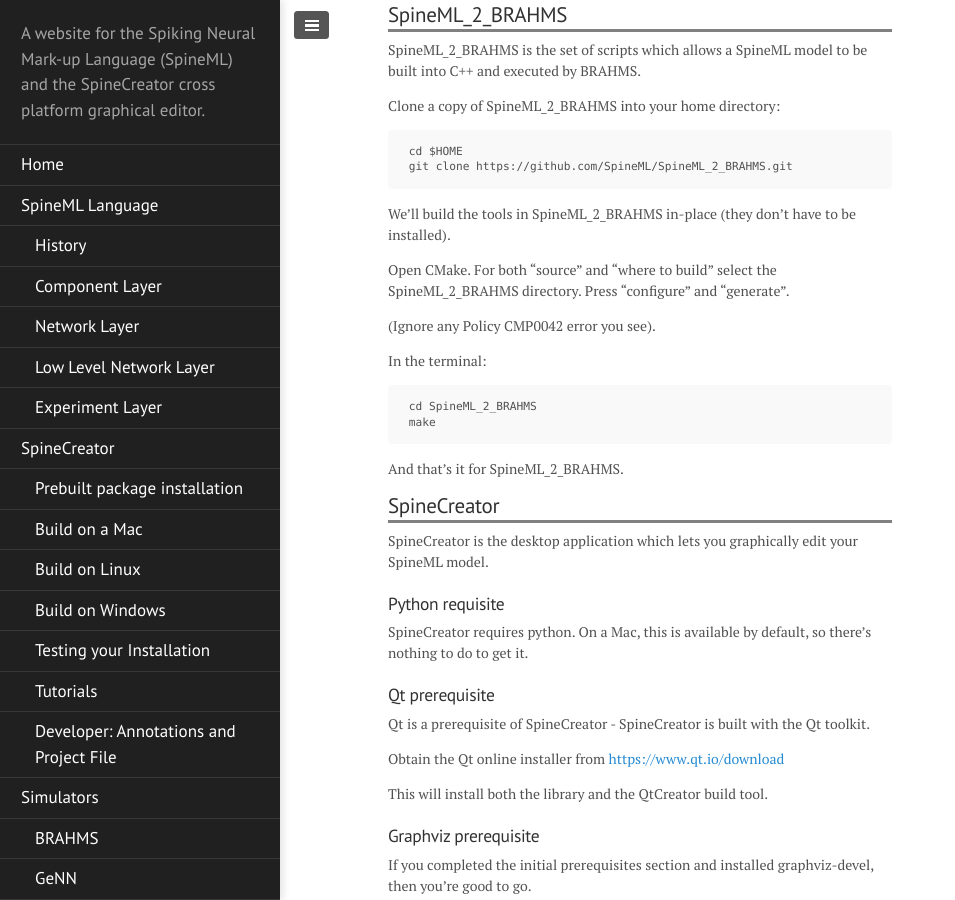
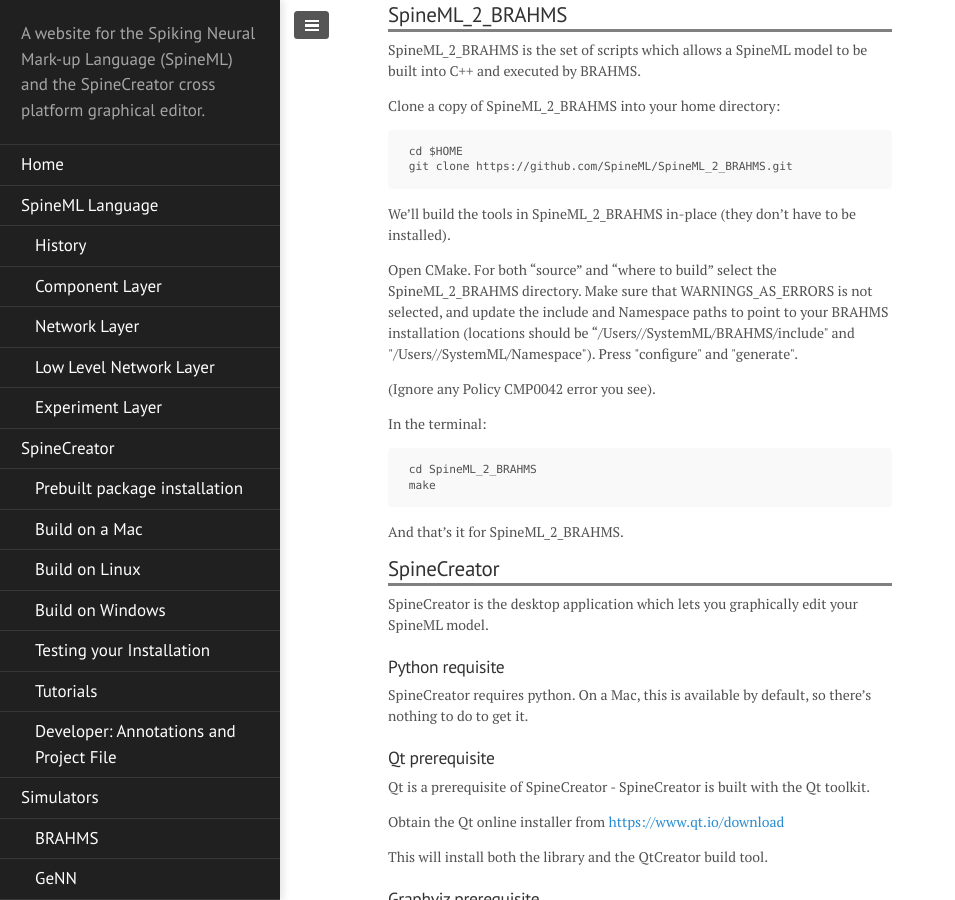
Before and after one commit to SpineML/spineml.github.io, a Jekyll site: the page built from spinecreator/source/index.md, in a window 1280 px wide and 900 px high, scrolled down 2374 px. Shown: the whole window, without its empty margins (0-955 px from the left). Built offline with Jekyll 4.4.1, drawn with Linux system fonts in a browser that asks for light colours; nearby versions of some CDN libraries; library files that are not in the unit come from our copies.

Commit message:
Update index.md

```diff
--- a/spinecreator/source/index.md
+++ b/spinecreator/source/index.md
@@ -158,7 +158,10 @@
 be installed).
 
 Open CMake. For both "source" and "where to build" select the
-SpineML_2_BRAHMS directory. Press "configure" and "generate".
+SpineML_2_BRAHMS directory. Make sure that WARNINGS_AS_ERRORS is not selected, and
+update the include and Namespace paths to point to your BRAHMS installation (locations
+should be "/Users/<your name>/SystemML/BRAHMS/include" and "/Users/<your name>/SystemML/Namespace").
+Press "configure" and "generate".
 
 (Ignore any Policy CMP0042 error you see).
 
```
